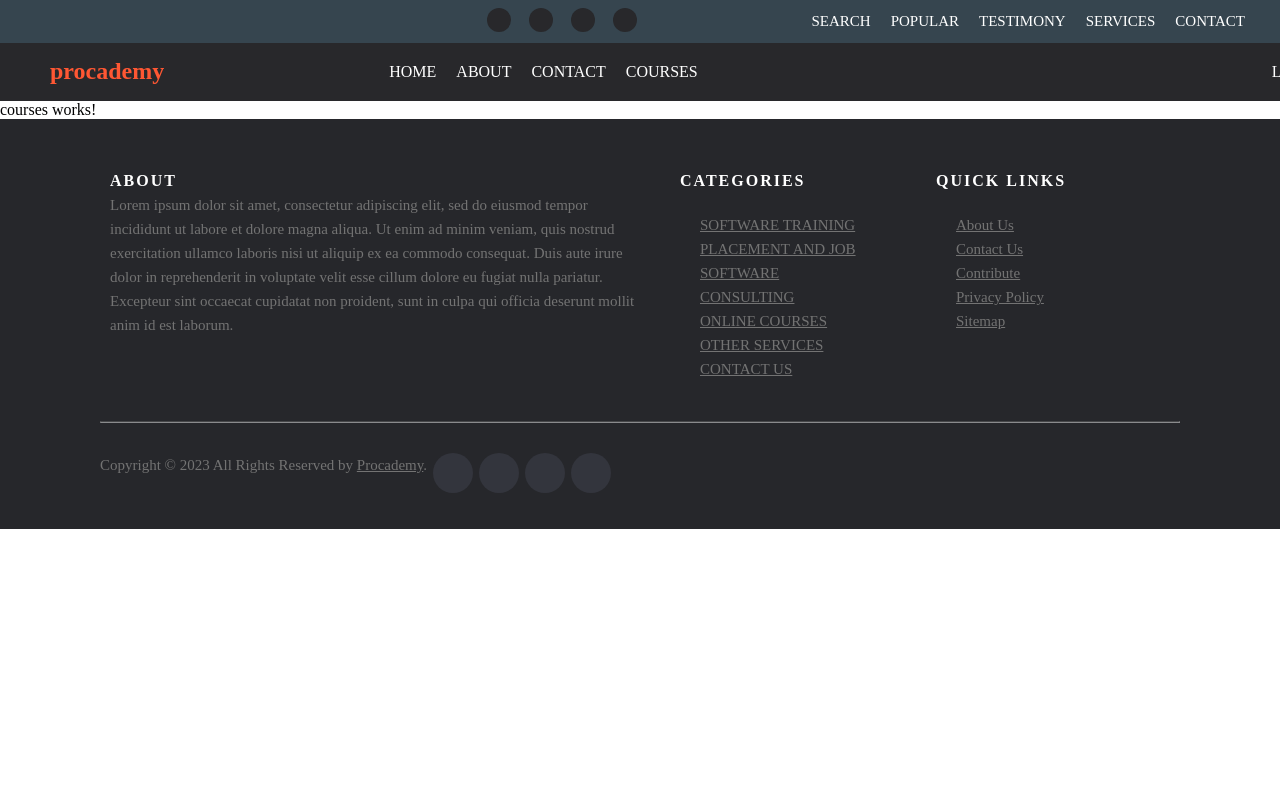
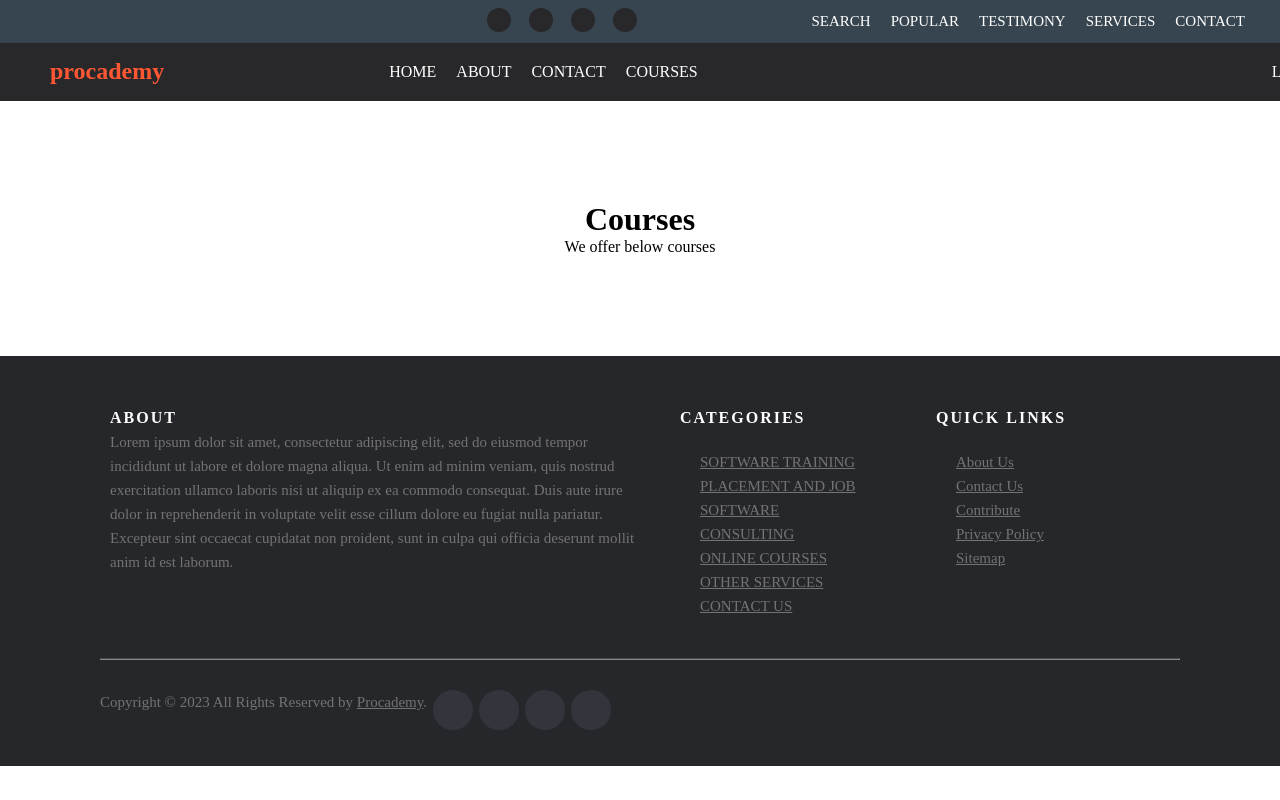
Before and after one commit to VIS-WAS/app-routing, an Angular app: page /Courses in a window 1280 px wide. Shown: the top 800 px of the page. Built offline with nearby package versions, Linux system fonts and the light colour scheme.

Commit message:
navigating around and routerLink example

```diff
--- a/src/app/app.module.ts
+++ b/src/app/app.module.ts
@@ -14,14 +14,12 @@ import { NotFoundComponent } from './not-found/not-found.component';
 
 //DEFINE ROUTE
 const routes: Routes = [
-  // { path: '', component: HomeComponent },
-  { path: '', redirectTo: 'Home', pathMatch: 'full' }, // we can use line 16 or 17 if empty route to redirect to component
+  { path: '', component: HomeComponent },
   { path: 'Home', component: HomeComponent },
-
+  { path: 'About', component: AboutComponent },
   { path: 'Contact', component: ContactComponent },
   { path: 'Courses', component: CoursesComponent },
   { path: '**', component: NotFoundComponent }, //it should be defined at the end
-  { path: 'About', component: AboutComponent }, // this will also falls under ** so directed to notfound component
 ];
 
 @NgModule({
--- a/src/app/contact/contact.component.css
+++ b/src/app/contact/contact.component.css
@@ -0,0 +1,4 @@
+.contact-container {
+  padding: 100px;
+  text-align: center;
+}
--- a/src/app/contact/contact.component.html
+++ b/src/app/contact/contact.component.html
@@ -1 +1,4 @@
-<p>contact works!</p>
+<div class="contact-container">
+  <h1>Contact here</h1>
+  <p>please contact us through email.</p>
+</div>
--- a/src/app/courses/courses.component.css
+++ b/src/app/courses/courses.component.css
@@ -0,0 +1,4 @@
+.course-container {
+  padding: 100px;
+  text-align: center;
+}
--- a/src/app/courses/courses.component.html
+++ b/src/app/courses/courses.component.html
@@ -1 +1,4 @@
-<p>courses works!</p>
+<div class="course-container">
+  <h1>Courses</h1>
+  <p>We offer below courses</p>
+</div>
--- a/src/app/header/header.component.html
+++ b/src/app/header/header.component.html
@@ -32,10 +32,19 @@
     <div class="page-header-secondary"></div>
     <div class="page-header-primary">
       <div class="page-header-primary-nav">
-        <a href="#">HOME</a>
-        <a href="#">ABOUT</a>
-        <a href="#">CONTACT</a>
-        <a href="#">COURSES</a>
+        <!--------// with below link pages are loaded each time when you navigate//--------- -->
+
+        <!-- <a href="Home">HOME</a>
+        <a href="About">ABOUT</a>
+        <a href="Contact">CONTACT</a>
+        <a href="Courses">COURSES</a> -->
+
+        <!--------// and sources files are loaded each time. instead follow below//--------- -->
+
+        <a routerLink="Home">HOME</a>
+        <a [routerLink]="'About'">ABOUT</a>
+        <a [routerLink]="'Contact'">CONTACT</a>
+        <a routerLink="Courses">COURSES</a>
       </div>
       <div class="page-header-login-logout">
         <a href="#">LOGIN</a>
```
